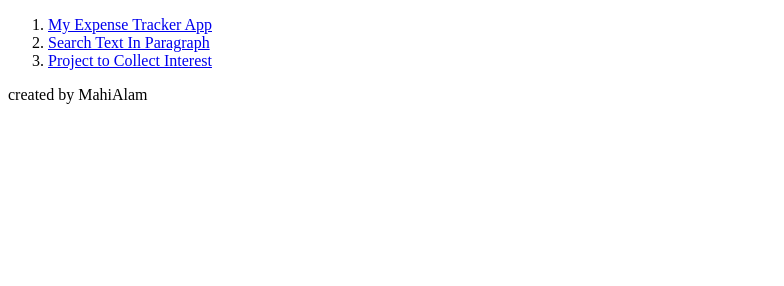
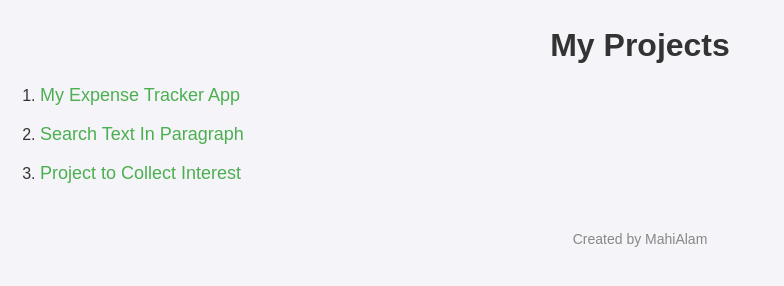
Before and after one commit to MahiAlamAzads/allSmallProject, a plain HTML site: page index.html in a window 1280 px wide. Shown: the whole page, without its empty margins (0-784 px from the left). Drawn offline with Linux system fonts and the light colour scheme.

Commit message:
Describe your changes here

```diff
--- a/index.html
+++ b/index.html
@@ -4,14 +4,66 @@
 	<meta charset="UTF-8">
 	<meta name="viewport" content="width=device-width, initial-scale=1.0">
 	<title>Document</title>
+	<style>
+		/* Basic reset */
+		* {
+			margin: 0;
+			padding: 0;
+			box-sizing: border-box;
+		}
+
+		body {
+			font-family: Arial, sans-serif;
+			background-color: #f4f4f9;
+			color: #333;
+			line-height: 1.6;
+			padding: 20px;
+		}
+
+		h1, p {
+			text-align: center;
+		}
+
+		/* Style for the ordered list */
+		ol {
+			list-style-type: decimal;
+			padding-left: 20px;
+		}
+
+		li {
+			margin: 10px 0;
+		}
+
+		/* Style for links */
+		a {
+			text-decoration: none;
+			color: #4CAF50;
+			font-size: 18px;
+			transition: color 0.3s ease;
+		}
+
+		/* Link hover effect */
+		a:hover {
+			color: #388E3C;
+		}
+
+		/* Footer style */
+		p {
+			font-size: 14px;
+			color: #888;
+			text-align: center;
+			margin-top: 40px;
+		}
+	</style>
 </head>
 <body>
+    <h1>My Projects</h1>
     <ol>
         <li><a href="./new Prpject/chart.html">My Expense Tracker App</a></li>
         <li><a href="./new Prpject/filter1.html">Search Text In Paragraph</a></li>
         <li><a href="./new Prpject/clickWordsShow.html">Project to Collect Interest</a></li>
-      </ol>
+    </ol>
 
-<p>created by MahiAlam</p>
+    <p>Created by MahiAlam</p>
 </body>
 </html>
```
